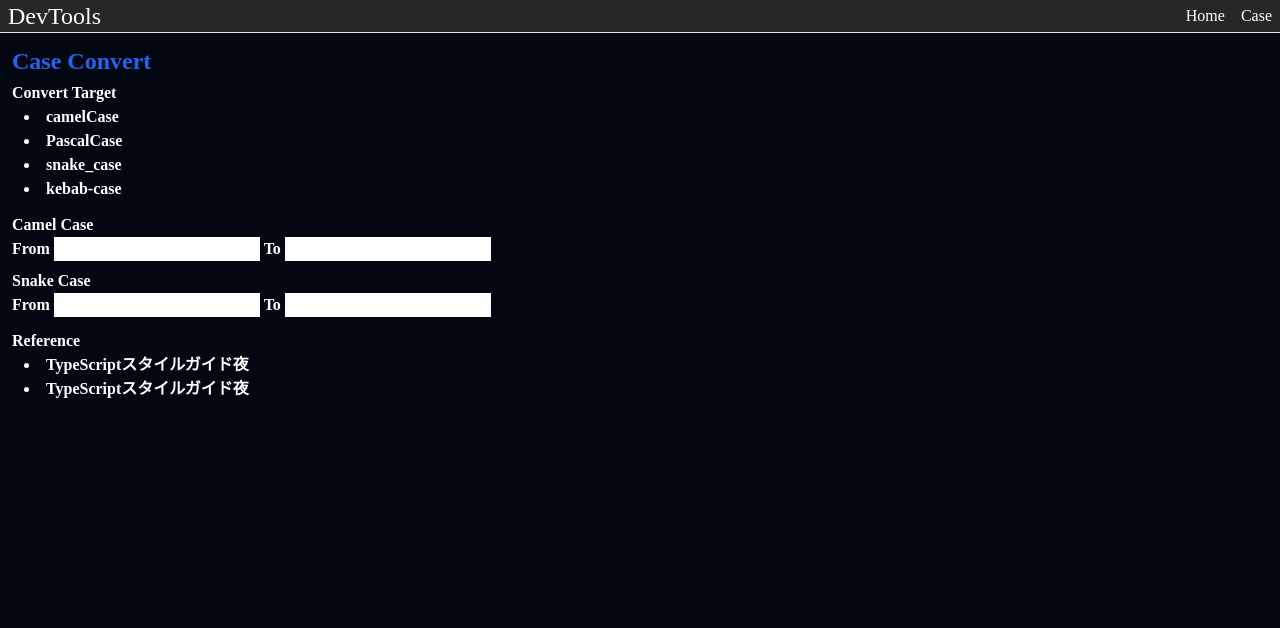
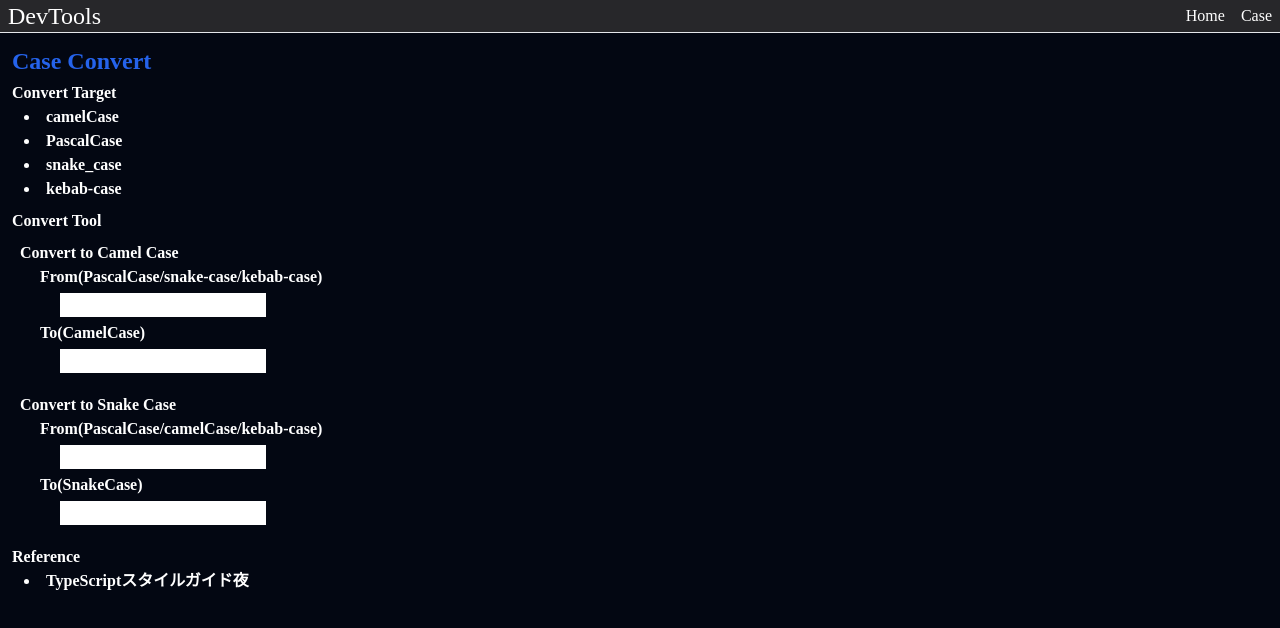
Before and after one commit to syu-y/dev-tools, a Svelte app: page /case in a window 1280 px wide. Shown: the top 628 px of the page. Built offline with nearby package versions, Linux system fonts and the light colour scheme.

Commit message:
単体テストを行うために画面全体をリファクタリング

```diff
--- a/src/components/form/Label.svelte
+++ b/src/components/form/Label.svelte
@@ -3,4 +3,6 @@
   export let name = '';
 </script>
 
-<label for={name}>{labeltext}</label>
+<label for={name}>
+  <span>{labeltext}</span>
+</label>
--- a/src/components/form/TextInput.svelte
+++ b/src/components/form/TextInput.svelte
@@ -1,6 +1,7 @@
 <script lang="ts">
   export let value = '';
   export let type = 'text';
+  export let id = '';
   export let name = '';
   export let readonly: boolean | null = null;
   export let disabled: boolean | null = null;
@@ -8,6 +9,7 @@
   export let change = (event: { currentTarget: HTMLInputElement }) => {};
   const props = {
     type,
+    id,
     name,
     placeholder,
     readonly,
--- a/src/pages/Case.svelte
+++ b/src/pages/Case.svelte
@@ -29,42 +29,73 @@
 </div>
 
 <div class="py-1">
-  <div class="py-1">
-    <h2>Camel Case</h2>
-    <Label labeltext="From" name="inCamelCase"></Label>
+  <h2>Convert Tool</h2>
+  <div class="p-2">
+    <h3>Convert to Camel Case</h3>
+    <div class="px-5">
+      <p>
+        <Label
+          labeltext="From(PascalCase/snake-case/kebab-case)"
+          name="inCamelCase"
+        />
+      </p>
+      <p class="px-5 py-1">
         <TextInput
           type="text"
+          id="inCamelCase"
           name="inCamelCase"
           change={toCamelCase}
           bind:value={inCamelCase}
         />
+      </p>
 
-    <Label labeltext="To" name="outCamelCase"></Label>
+      <p>
+        <Label labeltext="To(CamelCase)" name="outCamelCase" />
+      </p>
+      <p class="px-5 py-1">
         <TextInput
           type="text"
+          id="outCamelCase"
           name="outCamelCase"
           readonly={true}
           bind:value={outCamelCase}
         />
+      </p>
+    </div>
   </div>
 
-  <div class="py-1">
-    <h2>Snake Case</h2>
-    <Label labeltext="From" name="inSnakeCase"></Label>
+  <div class="p-2">
+    <h3>Convert to Snake Case</h3>
+    <div class="px-5">
+      <p>
+        <Label
+          labeltext="From(PascalCase/camelCase/kebab-case)"
+          name="inSnakeCase"
+        ></Label>
+      </p>
+      <p class="px-5 py-1">
         <TextInput
           type="text"
+          id="inSnakeCase"
           name="inSnakeCase"
           change={toSnakeCase}
           bind:value={inSnakeCase}
         />
+      </p>
 
-    <Label labeltext="To" name="outSnakeCase"></Label>
+      <p>
+        <Label labeltext="To(SnakeCase)" name="outSnakeCase" />
+      </p>
+      <p class="px-5 py-1">
         <TextInput
           type="text"
+          id="outSnakeCase"
           name="outSnakeCase"
           readonly={true}
           bind:value={outSnakeCase}
         />
+      </p>
+    </div>
   </div>
 </div>
 
@@ -80,14 +111,6 @@
       >
     </li>
   </ul>
-  <ul class="list-disc list-inside text-xm px-3">
-    <li>
-      <a
-        href="https://typescript-jp.gitbook.io/deep-dive/styleguide"
-        target="_blank">TypeScriptスタイルガイド夜</a
-      >
-    </li>
-  </ul>
 </div>
 
 <style></style>
```
Lines whose indentation alone changed are shown as unchanged.
